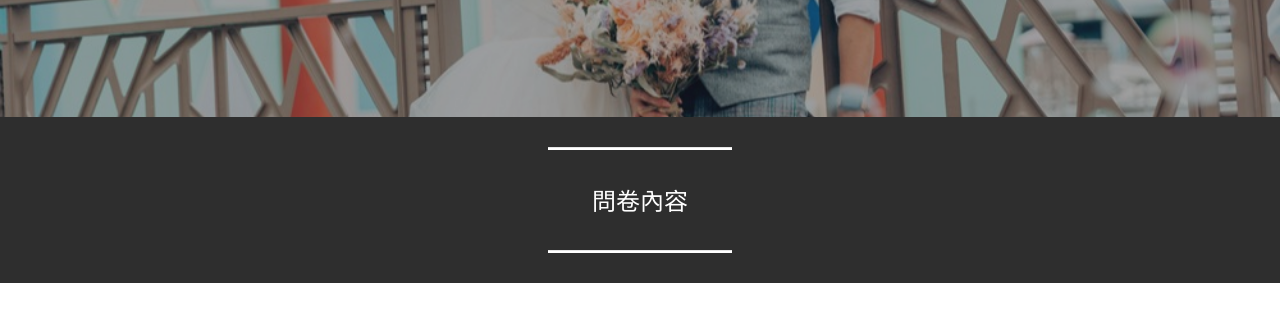
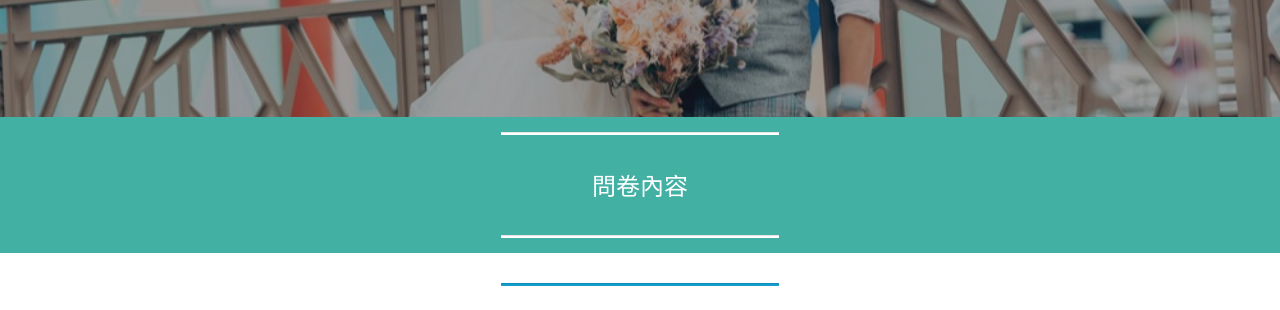
Before and after one commit to bruce2402/0704-Wedding-Day, a plain HTML site: page rsvp.html in a window 1280 px wide. Shown: the part 421-731 px from the top of the page. Drawn offline with Linux system fonts and the light colour scheme; files whose address does not match are found by name.

Commit message:
create github pages

```diff
--- a/assets/mobirise/css/mbr-additional.css
+++ b/assets/mobirise/css/mbr-additional.css
@@ -1902,9 +1902,9 @@ section.lazy-placeholder:after {
   color: #ffffff;
 }
 .cid-rZryBYdEzv {
-  padding-top: 30px;
-  padding-bottom: 30px;
-  background-color: #2e2e2e;
+  padding-top: 15px;
+  padding-bottom: 15px;
+  background-color: #42b0a3;
 }
 .cid-rZryBYdEzv .line {
   background-color: #ffffff;
--- a/rsvp.html
+++ b/rsvp.html
@@ -74,7 +74,7 @@ Welcome to Bruce & Rosa's Wedding
     </nav>
 </section>
 
-<section class="engine"><a href="https://mobirise.info/j">website templates</a></section><section class="mbr-section content5 cid-rZrx0k8BEc mbr-parallax-background" id="content5-19">
+<section class="engine"><a href="https://mobirise.info/v">free html templates</a></section><section class="mbr-section content5 cid-rZrx0k8BEc mbr-parallax-background" id="content5-19">
 
 
 
@@ -100,10 +100,10 @@ Welcome to Bruce & Rosa's Wedding
 
     <div class="container">
         <div class="inner-container" style="width: 66%;">
-            <hr class="line" style="width: 25%;">
+            <hr class="line" style="width: 38%;">
             <div class="section-text align-center mbr-white mbr-fonts-style display-5">
                     問卷內容</div>
-            <hr class="line" style="width: 25%;">
+            <hr class="line" style="width: 38%;">
         </div>
     </div>
 </section>
@@ -191,7 +191,7 @@ Welcome to Bruce & Rosa's Wedding
     <div class="container">
         <div class="row">
             <div class="col-md-6">
-                <div class="google-map"><iframe frameborder="0" style="border:0" src="https://www.google.com/maps/embed/v1/place?key=AIzaSyCy9r70T3NYf3PhvVflTo0_zdif2_IoIYs&amp;q=place_id:ChIJi3Uog--rQjQRzQV_9UG-Eso" allowfullscreen=""></iframe></div>
+                <div class="google-map"><iframe frameborder="0" style="border:0" src="https://www.google.com/maps/embed/v1/place?key=AIzaSyAEIpgj38KyLFELm2bK9Y7krBkz1K-cMq8&amp;q=place_id:ChIJi3Uog--rQjQRzQV_9UG-Eso" allowfullscreen=""></iframe></div>
             </div>
             <div class="col-md-6">
                 <h2 class="pb-3 align-left mbr-fonts-style display-2"><strong>翡麗詩莊園 - 光譜廳</strong></h2>
```
Also changed, not shown: gallery.html (+2 -2 lines), index.html (+1 -1 lines), 1 other file.
